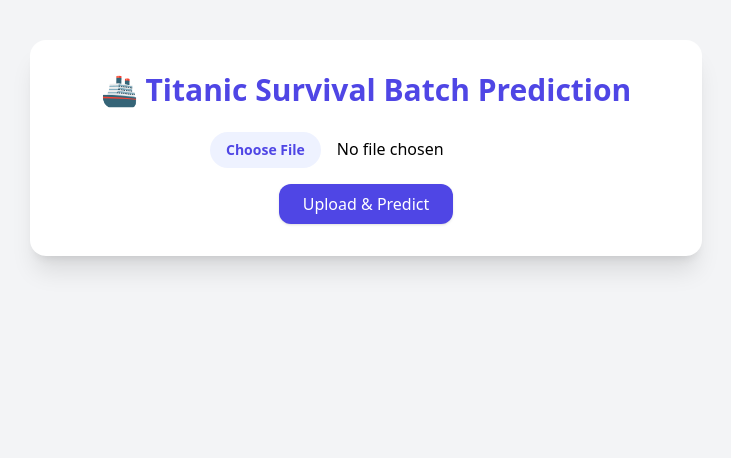
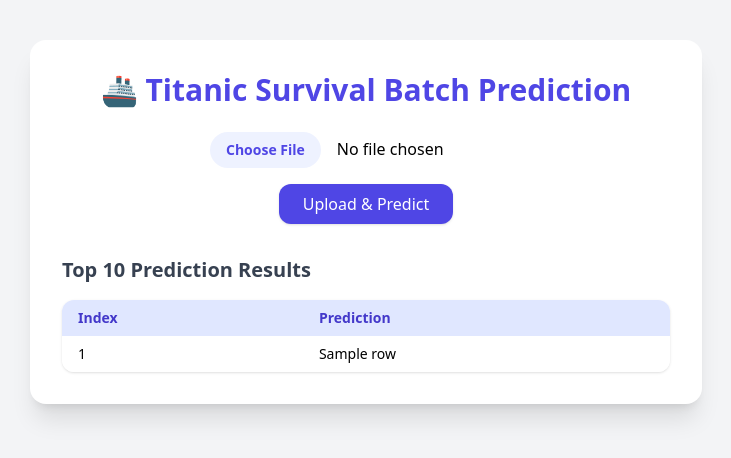
Before and after one commit to ronak-2005/Titanic_Survival, a FastAPI app: template templates/form_titanic.html in a window 1280 px wide. Shown: the top 458 px of the page, without its empty margins (274-1005 px from the left). Run offline with FastAPI, Linux system fonts and the light colour scheme; the template is opened without the code that fills it: most values are stand-ins (such as "Sample title", 1, 10 or a date in 2020); parts of the project's set-up code (start-up, migrations or seed data) failed here and were passed over; some libraries are stand-ins or nearby versions.

Commit message:
the working

```diff
--- a/app.py
+++ b/app.py
@@ -12,8 +12,6 @@ MAX_ROWS = 10000
 BASE_DIR = os.path.dirname(os.path.abspath(__file__))
 templates = Jinja2Templates(directory="templates")
 
-BASE_DIR = os.path.dirname(os.path.abspath(__file__))
-
 MODEL_PATH_RENDER = "/mnt/data/titanic.pkl"
 MODEL_PATH_LOCAL = os.path.join(BASE_DIR, "titanic.pkl")
 
@@ -22,19 +20,18 @@ if os.path.exists(MODEL_PATH_RENDER):
 elif os.path.exists(MODEL_PATH_LOCAL):
     model_path = MODEL_PATH_LOCAL
 else:
-    raise FileNotFoundError(
-        f"Model file not found in either Render disk ({MODEL_PATH_RENDER}) "
-        f"or local directory ({MODEL_PATH_LOCAL})"
-    )
+    raise FileNotFoundError("Model file not found.")
 
 model = joblib.load(model_path)
 
+
 @app.get("/", response_class=HTMLResponse)
 async def home(request: Request):
-    return templates.TemplateResponse("form_titanic.html", {"request": request})
+    return templates.TemplateResponse("form_titanic.html", {"request": request, "predictions": None})
 
-@app.post("/predict_csv")
-async def predict_csv(file: UploadFile = File(...)):
+
+@app.post("/predict_csv", response_class=HTMLResponse)
+async def predict_csv(request: Request, file: UploadFile = File(...)):
     df = pd.read_csv(file.file, nrows=MAX_ROWS)
     preds = model.predict(df)
 
@@ -44,12 +41,13 @@ async def predict_csv(file: UploadFile = File(...)):
         for x in preds
     ]
 
+    # Build table data
     results = [
         {"index": i, "prediction_label": "Survived" if p == 1 else "Not Survived"}
         for i, p in enumerate(safe_preds)
     ]
 
-    return {
-        "predictions": results,
-        "rows_processed": len(df)
-    }
+    # Pass only top 10 to template
+    top_10 = results[:10]
+
+    return templates.TemplateResponse("form_titanic.html", {"request": request, "predictions": top_10})
--- a/templates/form_titanic.html
+++ b/templates/form_titanic.html
@@ -1,20 +1,18 @@
 <!DOCTYPE html>
 <html lang="en">
 <head>
-  <meta charset="UTF-8" />
+  <meta charset="UTF-8">
   <title>Titanic Survival Predictor</title>
   <script src="https://cdn.tailwindcss.com"></script>
-  <script src="https://cdnjs.cloudflare.com/ajax/libs/FileSaver.js/2.0.5/FileSaver.min.js"></script>
 </head>
 <body class="bg-gray-100 min-h-screen flex flex-col items-center py-10">
-
   <div class="bg-white shadow-xl rounded-2xl p-8 w-full max-w-2xl">
     <h1 class="text-3xl font-bold text-center text-indigo-600 mb-6">
       🚢 Titanic Survival Batch Prediction
     </h1>
 
     <!-- Upload Form -->
-    <form id="csvForm" class="flex flex-col items-center space-y-4"
+    <form class="flex flex-col items-center space-y-4"
           action="/predict_csv" method="post" enctype="multipart/form-data">
       <input type="file" name="file" accept=".csv" required
              class="file:mr-4 file:py-2 file:px-4 file:rounded-full file:border-0
@@ -26,81 +24,29 @@
       </button>
     </form>
 
-    <!-- Results Section -->
-    <div id="results" class="mt-8 hidden">
-      <h2 class="text-xl font-semibold text-gray-700 mb-4">Prediction Results (Top 10)</h2>
+    {% if predictions %}
+    <div class="mt-8">
+      <h2 class="text-xl font-semibold text-gray-700 mb-4">Top 10 Prediction Results</h2>
       <div class="overflow-x-auto rounded-xl shadow">
         <table class="w-full text-sm text-left border-collapse">
           <thead class="bg-indigo-100 text-indigo-700">
-            <tr id="results-head"></tr>
+            <tr>
+              <th class="px-4 py-2">Index</th>
+              <th class="px-4 py-2">Prediction</th>
+            </tr>
           </thead>
-          <tbody id="results-body" class="bg-white divide-y divide-gray-200"></tbody>
+          <tbody class="bg-white divide-y divide-gray-200">
+            {% for row in predictions %}
+            <tr class="hover:bg-indigo-50 transition">
+              <td class="px-4 py-2">{{ row.index }}</td>
+              <td class="px-4 py-2">{{ row.prediction_label }}</td>
+            </tr>
+            {% endfor %}
+          </tbody>
         </table>
       </div>
-
-      <!-- Download button -->
-      <div class="flex justify-end mt-4">
-        <button id="downloadBtn"
-                class="px-5 py-2 bg-green-500 text-white rounded-xl shadow hover:bg-green-600 transition">
-          Download CSV
-        </button>
-      </div>
     </div>
+    {% endif %}
   </div>
-
-  <script>
-    let allPredictions = [];
-
-    document.getElementById("csvForm").addEventListener("submit", async function(e) {
-      e.preventDefault();
-
-      const formData = new FormData();
-      formData.append("file", e.target.file.files[0]);
-
-      const response = await fetch("/predict_csv", {
-        method: "POST",
-        body: formData
-      });
-
-      const data = await response.json();
-      allPredictions = data.predictions;
-
-      // show only first 10
-      const displayData = data.predictions.slice(0, 10);
-
-      // Build header dynamically
-      let headHtml = "";
-      for (const key in displayData[0]) {
-        headHtml += `<th class="px-4 py-2">${key}</th>`;
-      }
-      document.getElementById("results-head").innerHTML = headHtml;
-
-      // Build rows
-      let bodyHtml = "";
-      displayData.forEach(row => {
-        bodyHtml += "<tr class='hover:bg-indigo-50 transition'>";
-        for (const key in row) {
-          bodyHtml += `<td class="px-4 py-2">${row[key]}</td>`;
-        }
-        bodyHtml += "</tr>";
-      });
-      document.getElementById("results-body").innerHTML = bodyHtml;
-
-      document.getElementById("results").classList.remove("hidden");
-    });
-
-    // Download CSV button
-    document.getElementById("downloadBtn").addEventListener("click", function() {
-      if (allPredictions.length === 0) return;
-
-      let csv = Object.keys(allPredictions[0]).join(",") + "\n";
-      allPredictions.forEach(row => {
-        csv += Object.values(row).join(",") + "\n";
-      });
-
-      const blob = new Blob([csv], { type: "text/csv;charset=utf-8;" });
-      saveAs(blob, "predictions.csv");
-    });
-  </script>
 </body>
 </html>
```
